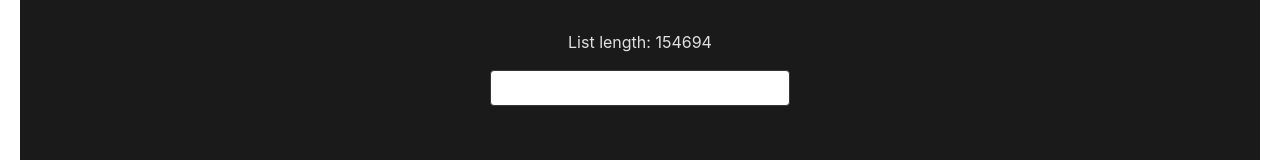
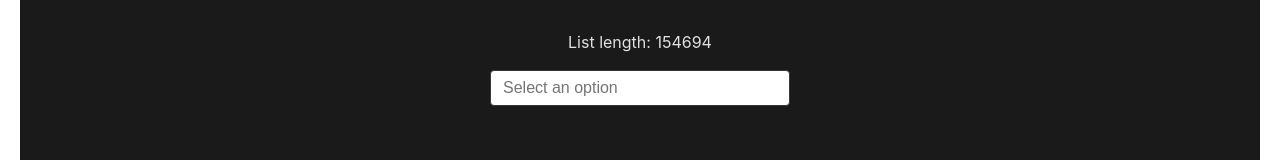
Before and after one commit to luciodale/react-searchable-dropdown, a React (Vite) app in the folder dev/: page / in a window 1280 px wide. Shown: the part 227-387 px from the top of the page. Built offline with nearby package versions, Linux system fonts and the light colour scheme.

Commit message:
Use discriminated unions

```diff
--- a/dev/src/components/DefaultDropdownDemo.tsx
+++ b/dev/src/components/DefaultDropdownDemo.tsx
@@ -6,9 +6,7 @@ import { containerStyle } from "../constants";
 import { sampleOptions } from "../mock";
 
 export function DefaultDropdownDemo() {
-	const [selectedValue, setSelectedValue] = useState<{ label: string; value: string } | undefined>(
-		undefined,
-	);
+	const [selectedValue, setSelectedValue] = useState<string | undefined>(undefined);
 
 	return (
 		<div style={containerStyle}>
@@ -16,8 +14,9 @@ export function DefaultDropdownDemo() {
 			<p> List length: {sampleOptions.length}</p>
 			<SearchableDropdown
 				dropdownOptionsHeight={52 * 6}
-				options={sampleOptions.map((entry) => ({ label: entry, value: entry }))}
-				searchOptionKeys={["label"]}
+				placeholder="Select an option"
+				options={sampleOptions}
+				// searchOptionKeys={["label"]}
 				value={selectedValue}
 				debounceDelay={100}
 				setValue={setSelectedValue}
--- a/src/SearchableDropdown.tsx
+++ b/src/SearchableDropdown.tsx
@@ -89,6 +89,7 @@ export function SearchableDropdown<T extends TDropdownOption>({
 		(option: TDropdownOption | undefined) => {
 			// option might be undefined when createNewOptionIfNoMatch is false
 			if (option) {
+				// @ts-expect-error - the union type messes up the type inference
 				setValue(getValueFromOption(option, searchOptionKeys));
 				setSearchQuery(getSearchQueryLabelFromOption(option));
 				// when undefined we restore the value as searchQuery
--- a/src/utils.ts
+++ b/src/utils.ts
@@ -25,6 +25,9 @@ export function getValueFromOption<T extends TDropdownOption>(
 		if (option.isNewValue) return { label: option.value, value: option.value } as T;
 		return option;
 	}
+
+	// this happens when the option comes from a user generated new value and the searchOptionKeys is not provided
+	// so the options variable is an array of strings
 	return option.value as T;
 }
 
```
